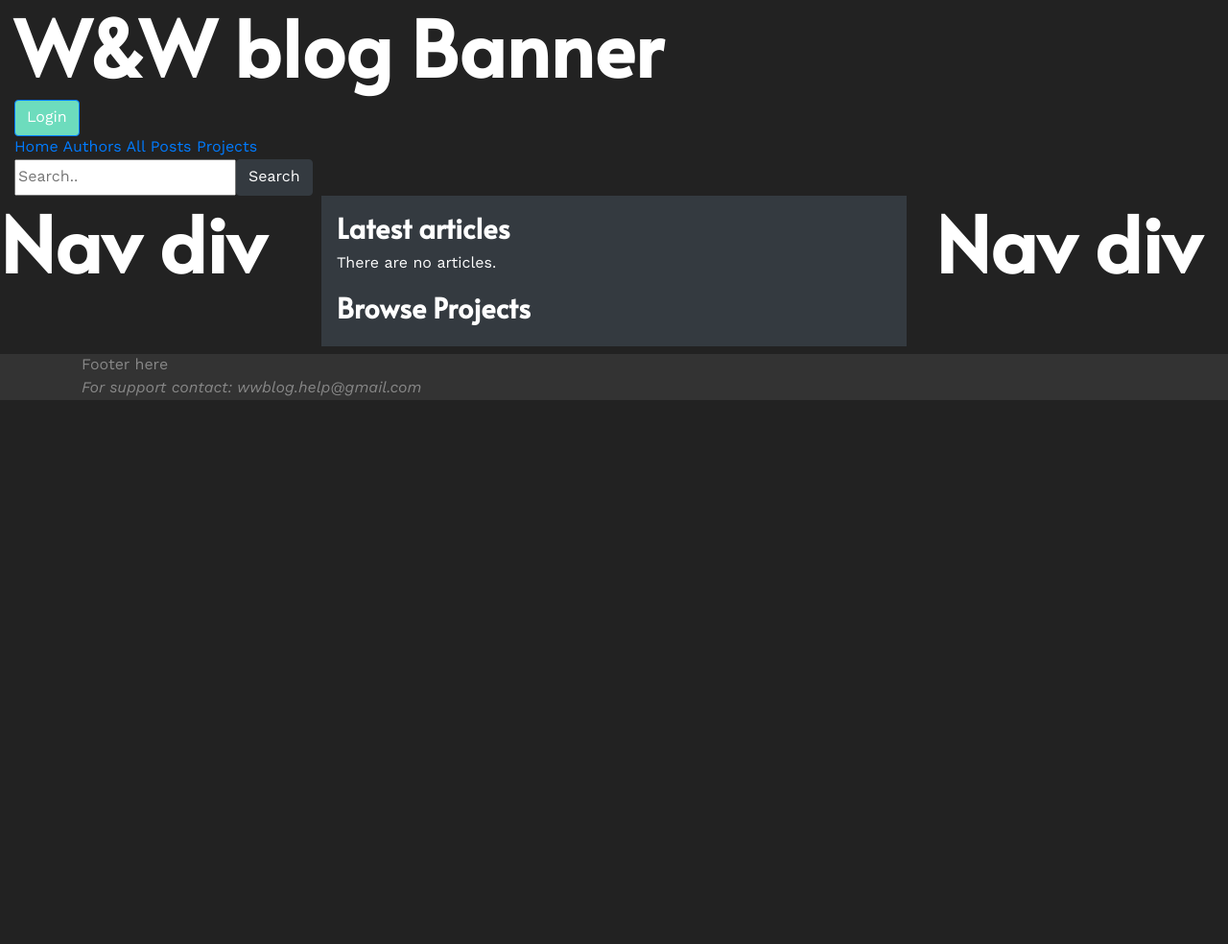
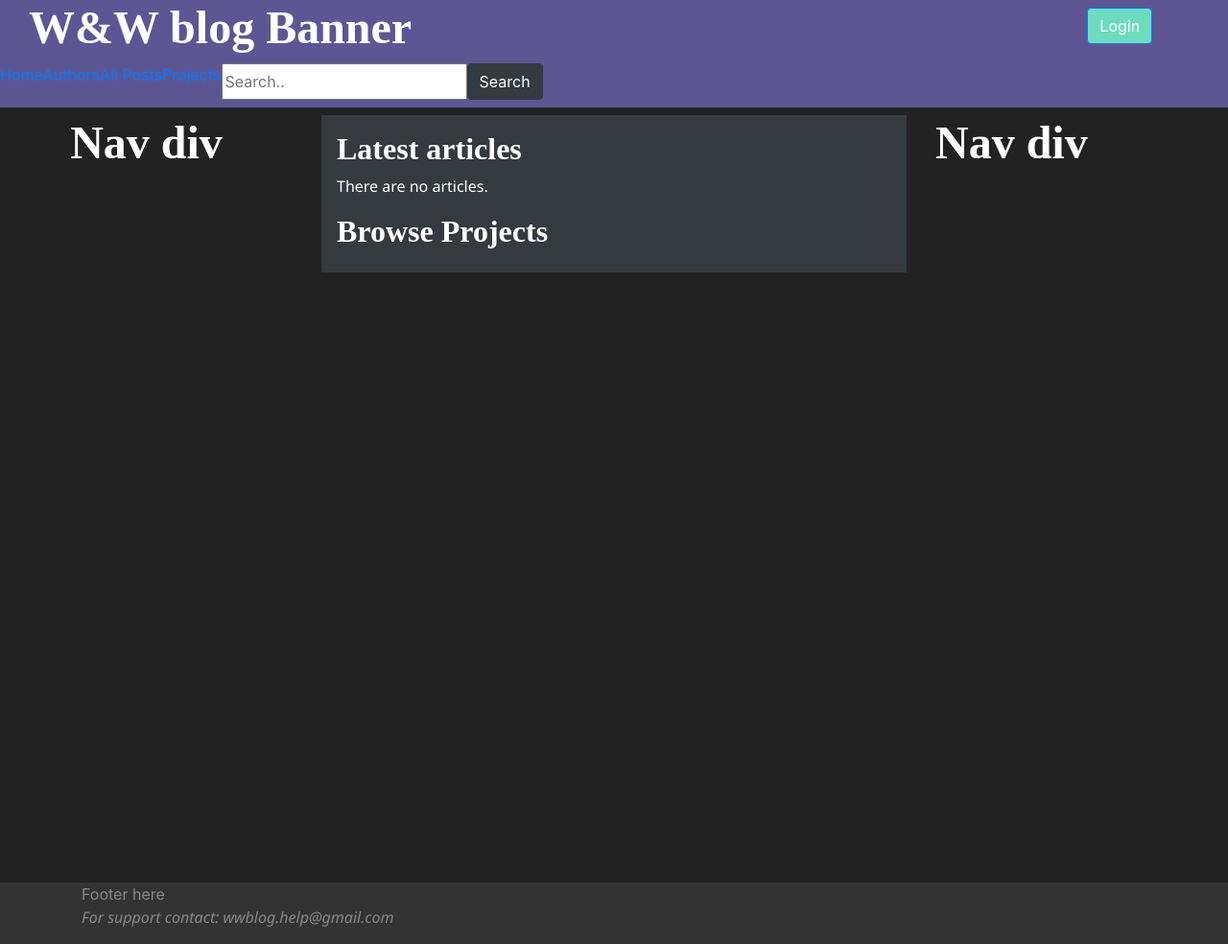
Before and after one commit to SbrowneA/wwblog, a Django app: template wwblog/wwapp/templates/wwapp/index.html in a window 1280 px wide. Shown: the whole page at 96% size. Before the commit the page ends 417 px from the top, so only its background shows below. Run offline with Django 3.2, Linux system fonts and the light colour scheme; the template is opened without the code that fills it, so the values that code supplies are empty; some libraries are stand-ins or nearby versions; some web fonts are replaced.

Commit message:
Commit changes and testing styling/fonts

```diff
--- a/wwblog/comands.txt
+++ b/wwblog/comands.txt
@@ -43,6 +43,7 @@ from pprint import pprint
 # setup method
 self.some_model =  baker.make('name_of_instance')
 pprtint(self.some_model.__dict__)
+print(self.some_model.__dict__)?
 
 
 ## PIP COMMANDS
@@ -60,6 +61,8 @@ in command promt
 pip install --upgrade requests
 
 pip install -r requirements.txt
+OR
+pip install -r /path/to/requirements.txt
 
 # update all packages (in python)
 import pkg_resources
--- a/wwblog/wwapp/static/wwapp/fonts.css
+++ b/wwblog/wwapp/static/wwapp/fonts.css
@@ -5,18 +5,21 @@
     src: url('fonts/work-sans/WorkSans-Regular.otf') format('opentype');
     font-weight: normal;
 }
+
 @font-face {
     font-family: 'WorkSans';
     src: url('fonts/work-sans/WorkSans-Italic.otf') format('opentype');
     font-style: italic;
     font-weight: normal;
 }
+
 /* REGULAR */
 @font-face {
     font-family: 'WorkSans';
     src: url('fonts/work-sans/WorkSans-Medium.otf') format('opentype');
     font-weight: 500;
 }
+
 @font-face {
     font-family: 'WorkSans';
     src: url('fonts/work-sans/WorkSans-MediumItalic.otf') format('opentype');
@@ -31,6 +34,7 @@
     font-weight: bold;
     font-style: normal;
 }
+
 @font-face {
     font-family: 'WorkSans';
     src: url('fonts/work-sans/WorkSans-BoldItalic.otf') format('opentype');
@@ -45,6 +49,7 @@
     font-weight: 600;
     font-style: normal;
 }
+
 @font-face {
     font-family: 'WorkSans';
     src: url('fonts/work-sans/WorkSans-SemiBoldItalic.otf') format('opentype');
@@ -59,12 +64,14 @@
     font-weight: 200;
     font-style: normal;
 }
+
 @font-face {
     font-family: 'WorkSans';
     src: url('fonts/work-sans/WorkSans-LightItalic.otf') format('opentype');
     font-style: italic;
     font-weight: 200;
 }
+
 /* THIN */
 @font-face {
     font-family: 'WorkSans';
@@ -72,12 +79,14 @@
     font-weight: 100;
     font-style: normal;
 }
+
 @font-face {
     font-family: 'WorkSans';
     src: url('fonts/work-sans/WorkSans-ThinItalic.otf') format('opentype');
     font-style: italic;
     font-weight: 100;
 }
+
 /*Alternate font*/
 @font-face {
     font-family: 'Alta';
@@ -86,34 +95,24 @@
     font-weight: 100;
 }
 
-h1, h2{
-  font-weight: 600;
-  font-size: 5em;
-}
+/*Testing looks by id*/
+/*#normal {*/
+/*    font-style: italic;*/
+/*    font-weight: 100;*/
+/*    color: lightgreen;*/
+/*}*/
 
-h3, h4{
-  font-weight: 600;
-  font-size: 1.8em;
-  /* font-size: 2em; */
-}
+/*#light {*/
+/*    !* font-style: italic; *!*/
+/*    !* font-weight: 200; *!*/
+/*    font-weight: 100;*/
+/*    font-style: normal;*/
+/*    color: lightblue;*/
+/*}*/
 
-#normal{
-  font-style: italic;
-  font-weight: 100;
-  color: lightgreen;
-}
-
- #light{
-   /* font-style: italic; */
-   /* font-weight: 200; */
-   font-weight: 100;
-   font-style: normal;
-  color: lightblue;
-}
-
-#bold{
-  /* font-style: bold; */
-  /* font-style: italic; */
-  font-weight: bold;
-  color: wheat;
-}
+/*#bold {*/
+/*    !* font-style: bold; *!*/
+/*    !* font-style: italic; *!*/
+/*    font-weight: bold;*/
+/*    color: wheat;*/
+/*}*/
--- a/wwblog/wwapp/static/wwapp/style.css
+++ b/wwblog/wwapp/static/wwapp/style.css
@@ -1,5 +1,5 @@
 .banner {
-    /*background: #5E5694;*/
+    background: #5E5694;
     /*padding-bottom: 5em;*/
     /*padding-left: 8em;*/
     /*width: 99%;*/
@@ -27,7 +27,7 @@ body {
     background: #222222;
     color: white;
     /*font-family: "Times New Roman", serif;*/
-    font-family: "WorkSans", serif;
+    /*font-family: Alta, serif;*/
     font-style: normal;
     /*height: 100%;*/
 }
@@ -37,11 +37,53 @@ footer {
     color: #888888;
 }
 
-.content{
+.content {
+    min-height: 100vh;
 }
 
 
-h1, h2, h3, h4{
-    font-family: Alta, serif;
-    /*font-size: 15em;*/
+/*to remove asterisks from required fields on crispy forms */
+.asteriskField {
+    display: none;
 }
+
+
+/*FONT CONFIGURATION*/
+html {
+    /*root font size*/
+    font-size: 100%;
+}
+
+h1, h2, h3, h4 {
+    font-family: WorkSans, serif;
+}
+
+h1 {
+    /*font-family: Alta, serif;*/
+    font-size: 3rem;
+}
+
+h2 {
+    font-size: 2.5rem;
+}
+
+h3 {
+    font-size: 2rem;
+}
+
+h4 {
+    font-size: 1.5rem;
+}
+
+p {
+    font-family: "Segoe UI", serif;
+    font-size: 1em;
+}
+
+h1, h2 {
+    font-weight: 600;
+}
+
+h3, h4 {
+    font-weight: 600;
+}
--- a/wwblog/wwapp/templates/wwapp/base.html
+++ b/wwblog/wwapp/templates/wwapp/base.html
@@ -16,24 +16,26 @@
 </head>
 
 <body class="container-fluid h-100">
-<div class="row max-width ">
-    <div class="banner col-12" id="banner">
+<div class="row max-width pb-2" id="banner_container">
+    <div class="banner col-12  pb-2" id="banner">
 
-        <div class="banner__title">
-            <h1 onclick="location.href = '{% url 'wwapp:index' %}'">W&W blog Banner</h1>
-            {#            <h1 >{%  %}</h1>#}
-            <button class="button btn btn-primary" id="login-btn" onclick="location.href = '{% url 'wwapp:login' %}'">
+        <div class="row col-12">
+            <div class="banner__title col-11">
+                <h1 class="mx-auto" onclick="location.href = '{% url 'wwapp:index' %}'">W&W blog Banner</h1>
+            </div>
+            <button class="btn btn-primary h-100 mt-2" id="login-btn"
+                    onclick="location.href = '{% url 'wwapp:login' %}'">
                 Login
             </button>
         </div>
 
-        <div class="banner__nav">
+        <div class="banner__nav row">
             <a href="{% url 'wwapp:index' %}">Home</a>
             <a href="{% url 'wwapp:browse_users' %}">Authors</a>
             <a href="{% url 'wwapp:browse_articles' %}">All Posts</a>
             <a href="{% url 'wwapp:browse_categories' %}">Projects</a>
             <div class="input-group- mb3">
-                <div class="input-group-prepend">
+                <div class="input-group-prepend pb-50">
                     <input type="text" name="search" placeholder="Search..">
                     <button type="submit" name="search_btn" value="search_text" class="btn btn-dark">Search</button>
                 </div>
@@ -46,8 +48,8 @@
 
 <div class="row max-width h-100">
 
-    <div class="nav col-3">
-        <h1>Nav div</h1>
+    <div class="nav col-3 ">
+        <h1 class="mx-auto">Nav div</h1>
     </div>
 
     <div class="content col-6" , id="content" ,>
@@ -67,7 +69,7 @@
 <footer class="footer row max-width">
     <div class="container">
         Footer here<br>
-        <i>For support contact: wwblog.help@gmail.com</i>
+        <p><i>For support contact: wwblog.help@gmail.com</i></p>
     </div>
 </footer>
 
--- a/wwblog/wwapp/templates/wwapp/index.html
+++ b/wwblog/wwapp/templates/wwapp/index.html
@@ -27,4 +27,13 @@
     {% else %}
         <p>There are no articles.</p>
     {% endif %}
+{#    <br>#}
+{#    <h1 style="text-decoration: overline;">#}
+{#        H1 goes here some titlez</h1>#}
+{#    <h2>H2 goes here some titlezxygj</h2>#}
+{#    <h3>H3 goes here some titlezxygj</h3>#}
+{#    <h4>H4 goes here some titlezxygj</h4>#}
+{#    <p>p goes here some titlezxygj</p>#}
+{#    <i>i goes here some titlezxygj</i> <br>#}
+{#    <b>b goes here some titlezxygj</b>#}
 {% endblock %}
```
Also changed, not shown: wwblog/wwapp/templates/wwapp/login.html (+4 -3 lines), wwblog/wwapp/media/images/light_bulb_favicon.ico (added), wwblog/wwapp/media/images/ww_favicon.ico (added). Lines whose indentation alone changed are shown as unchanged.
